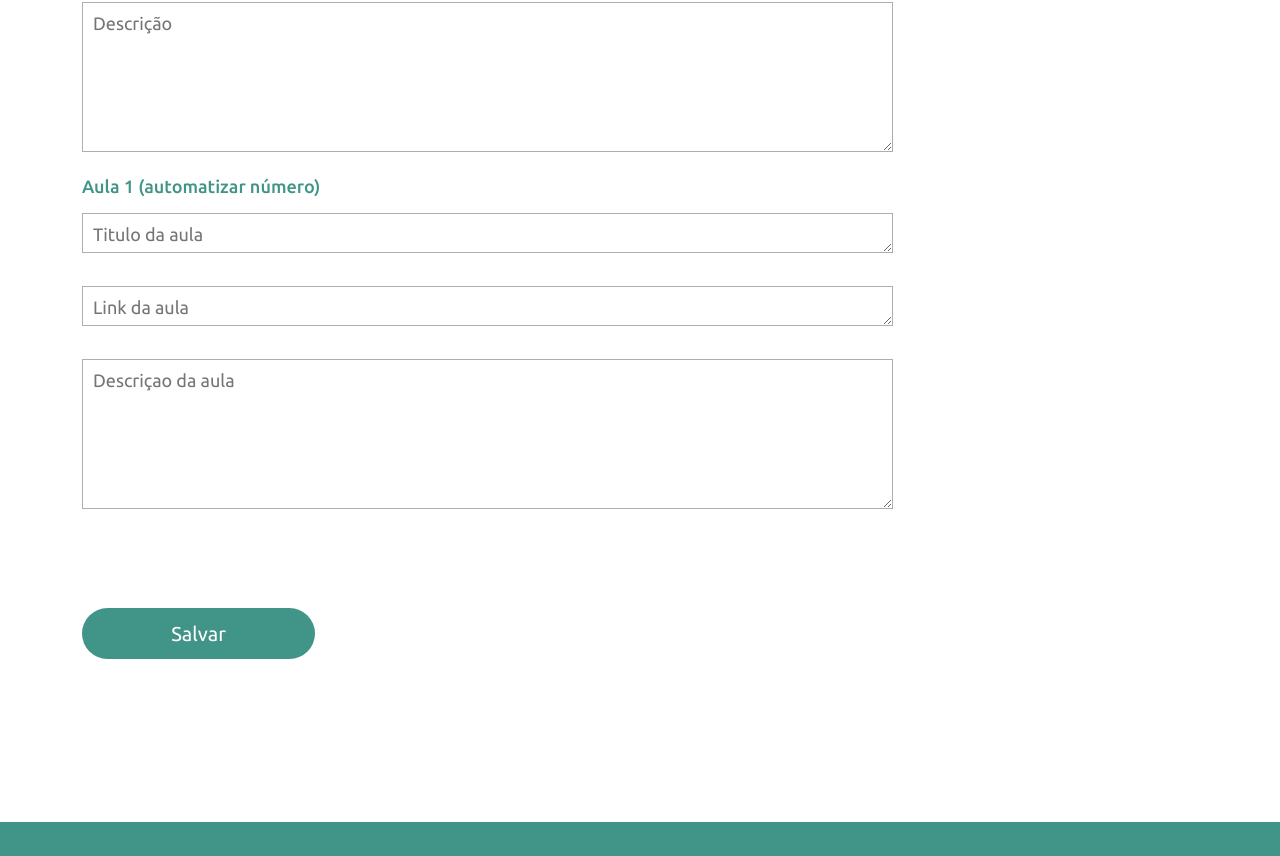
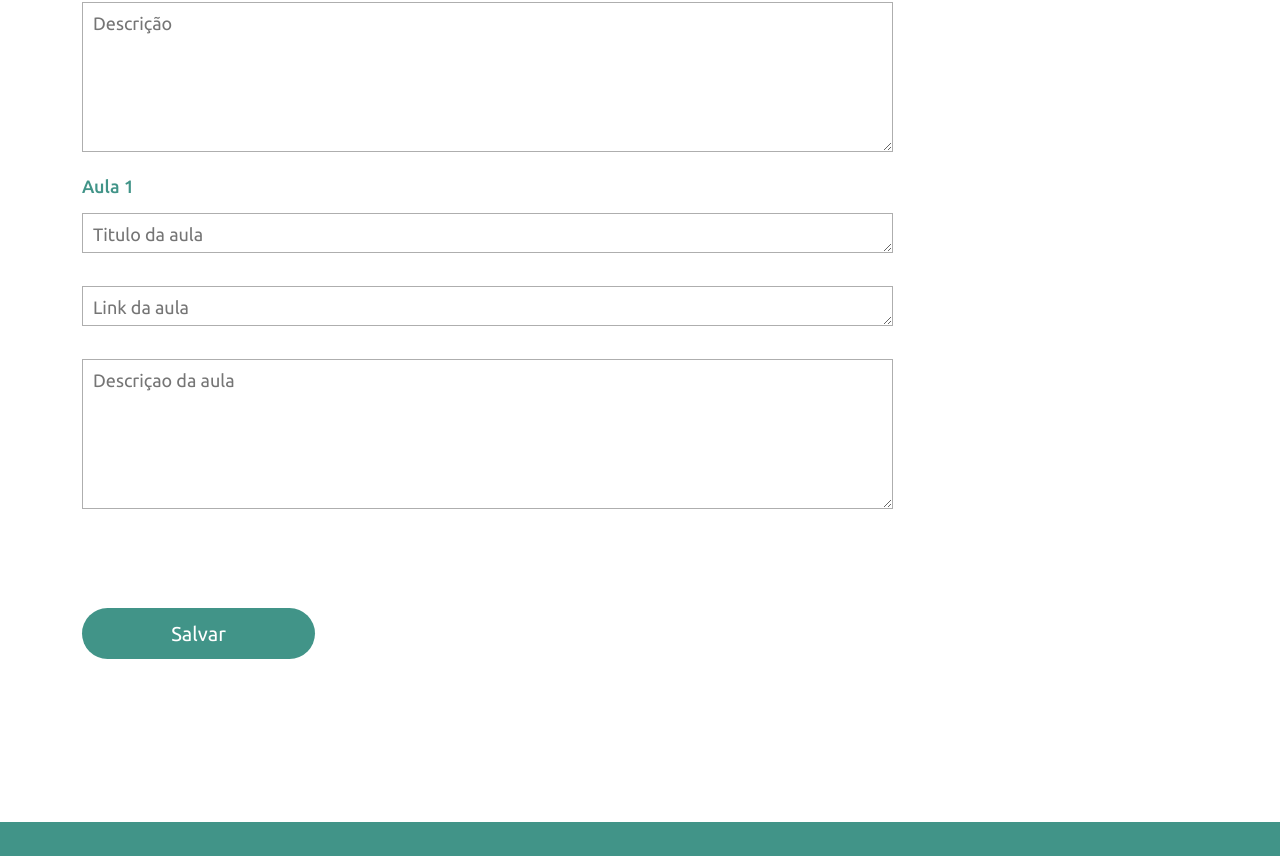
Before and after one commit to israelgms/dindin, a Vue app: page /novocurso in a window 1280 px wide. Shown: the part 452-1308 px from the top of the page. Built offline with nearby package versions, Linux system fonts and the light colour scheme.

Commit message:
Att: Divisão do antigo componente NovoForm em 2 (HeaderForm e AulaForm) e att de route

```diff
--- /dev/null
+++ b/src/components/AulaForm.vue
@@ -0,0 +1,113 @@
+<template>
+  <div id="AulaForm">
+    <div class="form-container-aula">
+      <div id="form-container-aula-numero">
+        <p class="text-aula-numero">Aula 1</p>
+      </div>
+
+      <div class="input-container-aula">
+        <textarea
+          name="text"
+          type="text"
+          id="tituloaula"
+          titulo="tituloaula"
+          v-model="tituloaula"
+          placeholder="Titulo da aula"
+        ></textarea>
+      </div>
+      <div class="input-container-aula">
+        <textarea
+          name="text"
+          type="text"
+          id="linkaula"
+          titulo="linkaula"
+          v-model="linkaula"
+          placeholder="Link da aula"
+        ></textarea>
+      </div>
+      <div class="input-container-aula">
+        <textarea
+          name="text"
+          type="text"
+          id="descricaoaula"
+          titulo="descricaoauala"
+          v-model="descricaoaula"
+          placeholder="Descriçao da aula"
+        ></textarea>
+      </div>
+
+      <div id="button-salvar">
+        <button>Salvar</button>
+      </div>
+    </div>
+  </div>
+</template>
+
+<script>
+export default {
+  name: "AulaForm",
+};
+</script>
+
+<style scoped>
+#AulaForm {
+  margin-left: 82px;
+}
+
+#form-container-aula-numero {
+  margin-top: 21px;
+  margin-bottom: 16px;
+}
+
+#descricaoaula {
+  padding-block-end: 121px;
+  height: 150px;
+}
+
+.input-container-aula {
+  margin-bottom: 30px;
+}
+
+textarea {
+  font-size: 18px;
+  font-style: normal;
+  font-weight: normal;
+  width: 811px;
+  height: 40px;
+  background-color: #ffffff;
+  border: 1px solid #aeaeae;
+  word-break: break-all;
+  box-sizing: border-box;
+  padding-inline-start: 10px;
+  padding-top: 10px;
+}
+
+textarea[placeholder] {
+  padding: auto;
+}
+
+.text-aula-numero {
+  color: #419488;
+  font-style: normal;
+  font-size: 18px;
+  font-weight: 500;
+  line-height: 21px;
+}
+
+#button-salvar {
+  margin-top: 43px;
+  margin-bottom: 163px;
+}
+
+button {
+  font-size: 20px;
+  font-weight: 400;
+  background-color: #419488;
+  border-radius: 62px;
+  color: #ffffff;
+  margin-top: 53px;
+  width: 233px;
+  height: 51px;
+  cursor: pointer;
+}
+</style>
--- a/src/components/HeaderForm.vue
+++ b/src/components/HeaderForm.vue
@@ -1,6 +1,6 @@
 <template>
-  <div id="NovoForm">
-    <div class="title-container">
+  <div id="HeaderForm">
+    <div id="title-container">
       <h1 class="title">{{ title }}</h1>
     </div>
     <div id="form-container">
@@ -44,47 +44,6 @@
             placeholder="Descrição"
           ></textarea>
         </div>
-
-        <div class="form-container-aula">
-          <div id="form-container-aula-numero">
-            <p class="text-aula-numero">Aula 1 (automatizar número)</p>
-          </div>
-
-          <div class="input-container-copor">
-            <textarea
-              name="text"
-              type="text"
-              id="tituloaula"
-              titulo="tituloaula"
-              v-model="tituloaula"
-              placeholder="Titulo da aula"
-            ></textarea>
-          </div>
-          <div class="input-container-copor">
-            <textarea
-              name="text"
-              type="text"
-              id="linkaula"
-              titulo="linkaula"
-              v-model="linkaula"
-              placeholder="Link da aula"
-            ></textarea>
-          </div>
-          <div class="input-container-copor">
-            <textarea
-              name="text"
-              type="text"
-              id="descricaoaula"
-              titulo="descricaoauala"
-              v-model="descricaoaula"
-              placeholder="Descriçao da aula"
-            ></textarea>
-          </div>
-
-          <div id="button-salvar">
-            <button>Salvar</button>
-          </div>
-        </div>
       </form>
     </div>
   </div>
@@ -98,13 +57,12 @@ export default {
     title: "",
   },
 };
-
 </script>
 
 
 
 <style scoped>
-#NovoForm {
+#HeaderForm {
   margin-top: 97px;
   margin-left: 82px;
 }
@@ -113,35 +71,7 @@ export default {
   margin-bottom: 14px;
 }
 
-#form-container-aula-numero {
-  margin-top: 21px;
-  margin-bottom: 16px;
-}
-
-.text-aula-numero{
-  color: #419488;
-  font-style: normal;
-  font-size: 18px;
-  font-weight: 500;
-  line-height: 21px;
-}
-
-.input-container-copor {
-  margin-bottom: 30px;
-}
-
-#button-salvar {
-  margin-top: 43px;
-  margin-bottom: 163px;
-}
-
-
 #descricao {
-  padding-block-end: 121px;
-  height: 150px;
-}
-
-#descricaoaula {
   padding-block-end: 121px;
   height: 150px;
 }
@@ -164,19 +94,7 @@ textarea[placeholder] {
   padding: auto;
 }
 
-button{
-  font-size: 20px;
-  font-weight: 400;
-  background-color: #419488;
-  border-radius: 62px;
-  color: #ffffff;
-  margin-top: 53px;
-  width: 233px;
-  height: 51px;
-  cursor: pointer;
-}
-
-.title-container{
+#title-container {
   width: 733px;
   height: 69px;
 }
--- a/src/views/NovoCurso.vue
+++ b/src/views/NovoCurso.vue
@@ -1,17 +1,20 @@
 <template>
   <div class="titulo">
       <HeaderForm title="Novo Curso"/>
+      <AulaForm />
   </div>
 </template>
 
 <script>
 
 import HeaderForm from "../components/HeaderForm.vue"
+import AulaForm from "../components/AulaForm.vue"
 
 export default {
   name: "NovoCurso",
   components: {
     HeaderForm,
+    AulaForm,
   }
 }
 </script>
```
